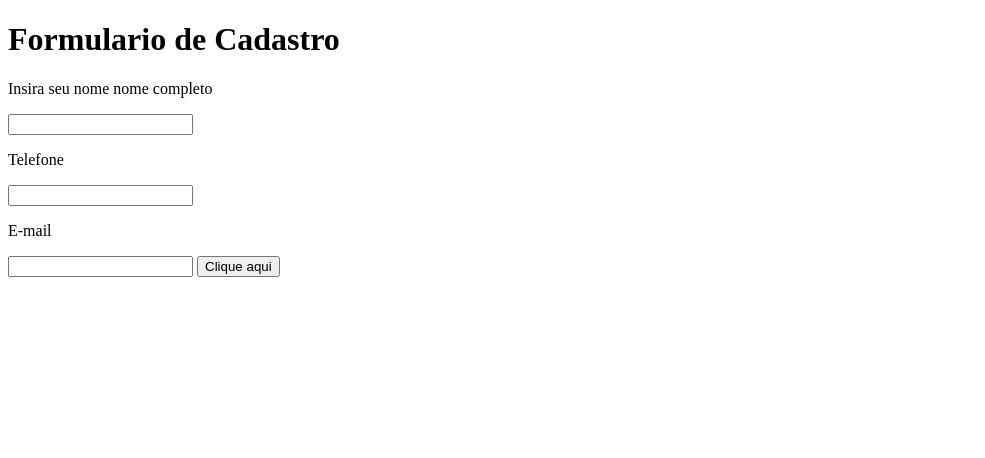
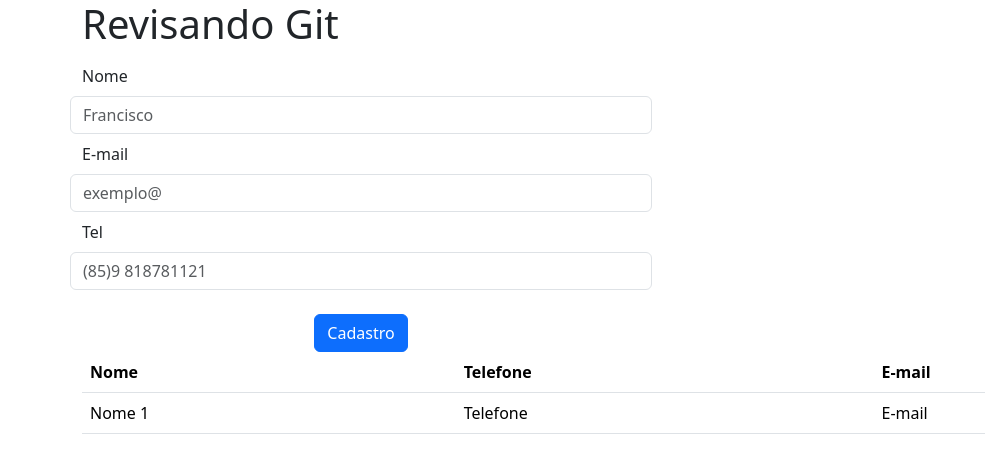
Before and after one commit to acleywilliam/Aula12, a plain HTML site: page index.html in a window 1280 px wide. Shown: the whole page, without its empty margins (0-985 px from the left). Drawn offline with nearby package versions, Linux system fonts and the light colour scheme.

Commit message:
Foi modificado

```diff
--- a/index.html
+++ b/index.html
@@ -1,24 +1,72 @@
 <!DOCTYPE html>
 <html lang="en">
+
 <head>
+    <link href="https://cdn.jsdelivr.net/npm/bootstrap@5.3.3/dist/css/bootstrap.min.css" rel="stylesheet"
+        integrity="sha384-QWTKZyjpPEjISv5WaRU9OFeRpok6YctnYmDr5pNlyT2bRjXh0JMhjY6hW+ALEwIH" crossorigin="anonymous">
+
+
     <meta charset="UTF-8">
     <meta name="viewport" content="width=device-width, initial-scale=1.0">
-    <title>Document</title>
+    <title>Aula 12</title>
 </head>
+
 <body>
-    <h1>Formulario de Cadastro</h1>
-    <form action="./home.html">
-        <p>Insira seu nome nome completo</p>
-        <input type="text">
-        <p>Telefone</p>
-        <input type="tel">
-        <p>E-mail</p>
-        <input type="email">
-        <input type="submit" value="Clique aqui" onclick="msg()">
+    <div class="container">
+
+        <h1>Revisando Git</h1>
+
+        <form action="" class="w-50">
+
+            <div class="row">
+                <label for="name" class="form-label mt-2">Nome</label>
+                <input class="form-control" type="text" name="nome" id="nome" placeholder="Francisco">
+            </div>
+
+            <div class="row">
+                <label for="email" class="form-label mt-2">E-mail</label>
+                <input class="form-control" type="text" name="nome" id="email" placeholder="exemplo@">
+            </div>
+
+            <div class="row">
+                <label for="tel" class="form-label mt-2">Tel</label>
+                <input class="form-control" type="tel" name="nome" id="Tel" placeholder="(85)9 818781121">
+            </div>
+
+            <div class="d-flex justify-content-center mt-4">
+                <input type="submit" value="Cadastro" class="btn btn-primary">
+            </div>
+
+        </form>
+
+<table class="table">
+<thead>
+    <tr>
+        <th>Nome</th>
+        <th>Telefone</th>
+        <th>E-mail</th>
 
 
+    </tr>
 
-    </form>
+
+</thead>
+<tbody>
+    <tr>
+        <td>Nome 1</td>
+        <td>Telefone</td>
+        <td>E-mail</td>
+    </tr>
+</tbody>
+</table>
+
+
+    </div>
+
+    <script src="https://cdn.jsdelivr.net/npm/bootstrap@5.3.3/dist/js/bootstrap.bundle.min.js"
+        integrity="sha384-YvpcrYf0tY3lHB60NNkmXc5s9fDVZLESaAA55NDzOxhy9GkcIdslK1eN7N6jIeHz"
+        crossorigin="anonymous"></script>
 
 </body>
+
 </html>
```
